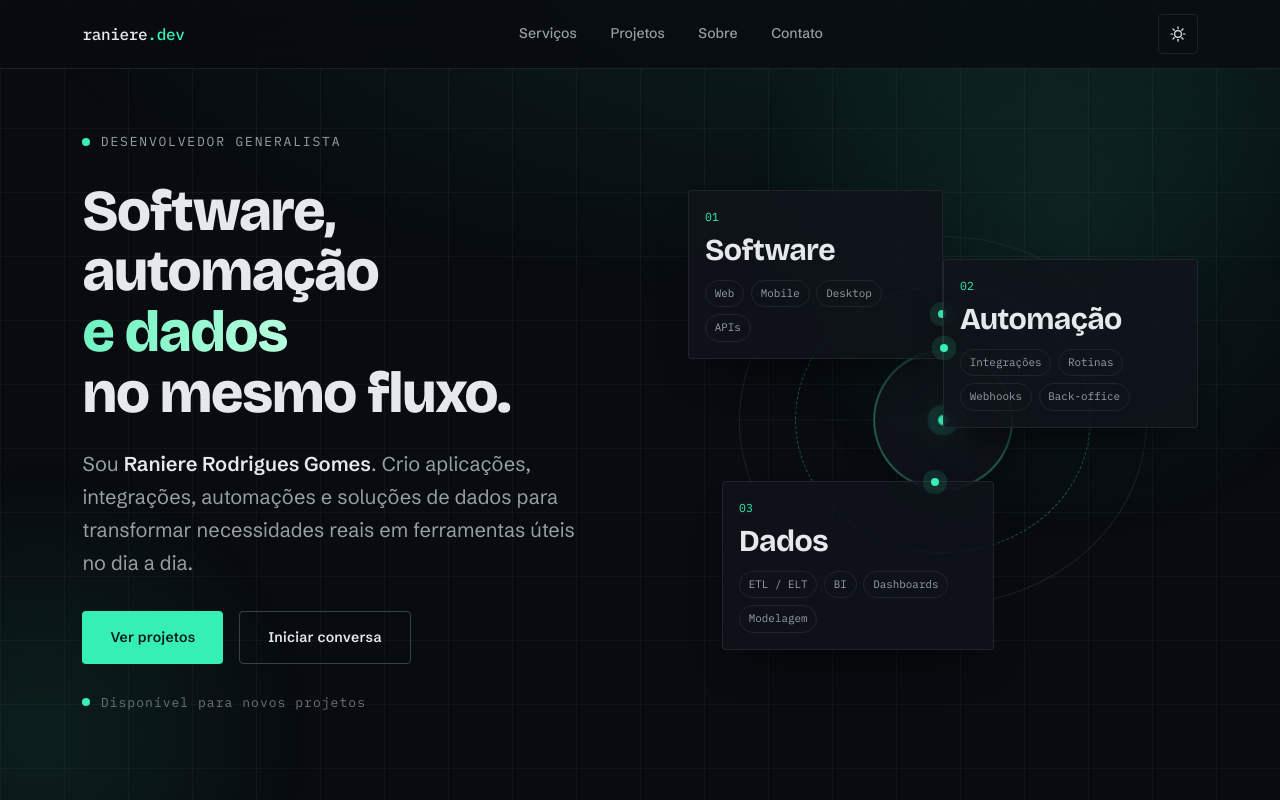
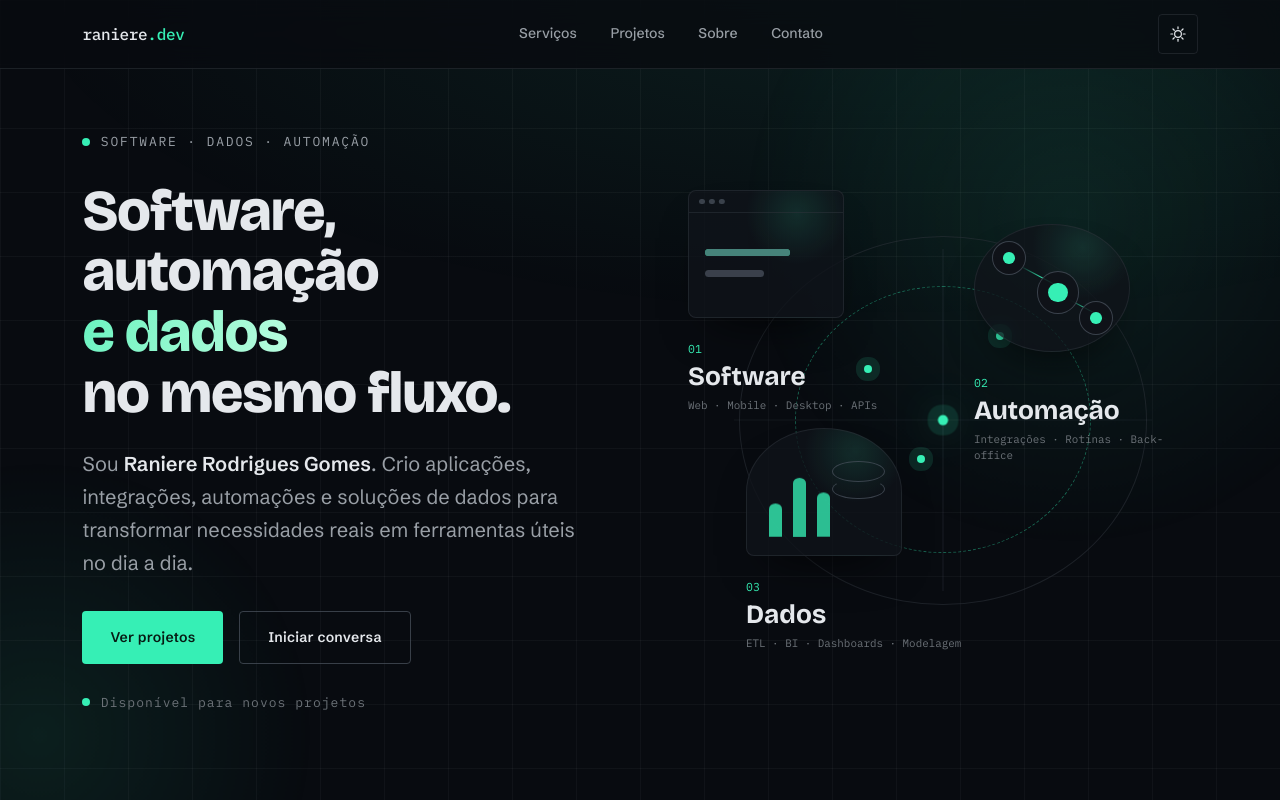
Before and after one commit to raniere57/raniere-dev, a React (Vite) app: page / in a window 1280 px wide. Shown: the top 800 px of the page. Built offline with nearby package versions, Linux system fonts and the light colour scheme.

Commit message:
Refina orbitas visuais do hero

```diff
--- a/src/components/hero/Hero.tsx
+++ b/src/components/hero/Hero.tsx
@@ -8,7 +8,7 @@ export function Hero() {
         <div className="hero__content">
           <p className="hero__eyebrow">
             <span className="hero__pulse" aria-hidden="true" />
-            Desenvolvedor generalista
+            Software · Dados · Automação
           </p>
 
           <h1 id="hero-heading" className="hero__title">
--- a/src/components/hero/HeroScopeMap.tsx
+++ b/src/components/hero/HeroScopeMap.tsx
@@ -4,19 +4,55 @@ const LANES = [
   {
     id: 'software',
     title: 'Software',
-    items: ['Web', 'Mobile', 'Desktop', 'APIs'],
+    detail: 'Web · Mobile · Desktop · APIs',
   },
   {
     id: 'automacao',
     title: 'Automação',
-    items: ['Integrações', 'Rotinas', 'Webhooks', 'Back-office'],
+    detail: 'Integrações · Rotinas · Back-office',
   },
   {
     id: 'dados',
     title: 'Dados',
-    items: ['ETL / ELT', 'BI', 'Dashboards', 'Modelagem'],
+    detail: 'ETL · BI · Dashboards · Modelagem',
   },
 ]
+
+function ScopeArtifact({ id }: { id: string }) {
+  if (id === 'software') {
+    return (
+      <div className="scope-artifact scope-artifact--software">
+        <span className="artifact-window__bar" />
+        <span className="artifact-window__line artifact-window__line--wide" />
+        <span className="artifact-window__line" />
+        <span className="artifact-window__line artifact-window__line--short" />
+        <span className="artifact-window__cursor" />
+      </div>
+    )
+  }
+
+  if (id === 'automacao') {
+    return (
+      <div className="scope-artifact scope-artifact--automacao">
+        <span className="artifact-flow__line artifact-flow__line--a" />
+        <span className="artifact-flow__line artifact-flow__line--b" />
+        <span className="artifact-flow__node artifact-flow__node--source" />
+        <span className="artifact-flow__node artifact-flow__node--router" />
+        <span className="artifact-flow__node artifact-flow__node--target" />
+      </div>
+    )
+  }
+
+  return (
+    <div className="scope-artifact scope-artifact--dados">
+      <span className="artifact-data__bar artifact-data__bar--one" />
+      <span className="artifact-data__bar artifact-data__bar--two" />
+      <span className="artifact-data__bar artifact-data__bar--three" />
+      <span className="artifact-data__base artifact-data__base--top" />
+      <span className="artifact-data__base artifact-data__base--bottom" />
+    </div>
+  )
+}
 
 export function HeroScopeMap() {
   return (
@@ -29,16 +65,15 @@ export function HeroScopeMap() {
         {LANES.map((lane, index) => (
           <div
             key={lane.id}
-            className={`scope-map__lane scope-map__lane--${lane.id}`}
+            className={`scope-map__domain scope-map__domain--${lane.id}`}
             style={{ '--lane-index': index } as CSSProperties}
           >
-            <span className="scope-map__index">{String(index + 1).padStart(2, '0')}</span>
-            <h2>{lane.title}</h2>
-            <ul>
-              {lane.items.map((item) => (
-                <li key={item}>{item}</li>
-              ))}
-            </ul>
+            <ScopeArtifact id={lane.id} />
+            <div className="scope-map__label">
+              <span>{String(index + 1).padStart(2, '0')}</span>
+              <strong>{lane.title}</strong>
+              <small>{lane.detail}</small>
+            </div>
           </div>
         ))}
       </div>
--- a/src/components/hero/hero.css
+++ b/src/components/hero/hero.css
@@ -238,13 +238,9 @@
 }
 
 .scope-map__core,
-.scope-map__lane {
+.scope-map__domain {
   position: relative;
   z-index: 1;
-  border: 1px solid var(--color-border);
-  background: color-mix(in oklab, var(--color-bg-raised) 86%, transparent);
-  backdrop-filter: blur(10px);
-  box-shadow: var(--shadow-card);
 }
 
 .scope-map__core {
@@ -278,23 +274,20 @@
   }
 }
 
-.scope-map__lane {
-  width: min(100%, 17rem);
-  padding: 1rem;
-  border-radius: var(--radius-card);
+.scope-map__domain {
+  width: min(100%, 14rem);
+  display: grid;
+  gap: 0.85rem;
   animation: scope-node-enter 0.8s var(--ease-out-expo) both;
   animation-delay: calc(520ms + var(--lane-index) * 120ms);
-  transition:
-    transform var(--duration-normal) var(--ease-out-expo),
-    border-color var(--duration-normal) ease;
+  transition: transform var(--duration-normal) var(--ease-out-expo);
 }
 
-.scope-map__lane:hover {
+.scope-map__domain:hover {
   transform: translateY(-4px);
-  border-color: var(--color-accent);
 }
 
-.scope-map__lane::before {
+.scope-map__domain::before {
   content: '';
   position: absolute;
   width: 8px;
@@ -304,39 +297,39 @@
   box-shadow: 0 0 0 8px var(--color-accent-soft);
 }
 
-.scope-map__lane--software {
+.scope-map__domain--software {
   grid-column: 1 / 4;
   grid-row: 1 / 3;
   align-self: start;
 }
 
-.scope-map__lane--software::before {
-  right: -4px;
-  bottom: 24%;
+.scope-map__domain--software::before {
+  right: 18%;
+  bottom: 18%;
 }
 
-.scope-map__lane--automacao {
+.scope-map__domain--automacao {
   grid-column: 4 / 7;
   grid-row: 2 / 4;
   align-self: center;
   justify-self: end;
 }
 
-.scope-map__lane--automacao::before {
-  left: -4px;
-  top: 50%;
+.scope-map__domain--automacao::before {
+  left: 10%;
+  top: 45%;
 }
 
-.scope-map__lane--dados {
+.scope-map__domain--dados {
   grid-column: 1 / 5;
   grid-row: 5 / 7;
   align-self: end;
   justify-self: center;
 }
 
-.scope-map__lane--dados::before {
+.scope-map__domain--dados::before {
   right: 20%;
-  top: -4px;
+  top: 12%;
 }
 
 @keyframes scope-node-enter {
@@ -350,35 +343,229 @@
   }
 }
 
-.scope-map__index {
-  display: block;
+.scope-map__label {
+  max-width: 15rem;
+}
+
+.scope-map__label span {
+  display: inline-block;
   font-family: var(--font-mono);
   font-size: 0.72rem;
   color: var(--color-accent);
-  margin-bottom: 0.55rem;
+  margin-bottom: 0.35rem;
 }
 
-.scope-map__lane h2 {
-  font-size: clamp(1.25rem, 1rem + 1.2vw, 1.9rem);
-  margin-bottom: 0.8rem;
+.scope-map__label strong {
+  display: block;
+  font-family: var(--font-display);
+  font-size: clamp(1.15rem, 1rem + 1vw, 1.65rem);
+  line-height: 1.05;
 }
 
-.scope-map__lane ul {
-  display: flex;
-  flex-wrap: wrap;
-  gap: 0.42rem;
-  list-style: none;
-  margin: 0;
-  padding: 0;
+.scope-map__label small {
+  display: block;
+  margin-top: 0.35rem;
+  font-family: var(--font-mono);
+  font-size: 0.68rem;
+  line-height: 1.5;
+  color: var(--color-text-faint);
 }
 
-.scope-map__lane li {
-  font-family: var(--font-mono);
-  font-size: 0.68rem;
-  color: var(--color-text-muted);
+.scope-artifact {
+  position: relative;
+  width: 9.75rem;
+  height: 8rem;
   border: 1px solid var(--color-border);
+  background:
+    radial-gradient(circle at 70% 18%, var(--color-accent-soft), transparent 34%),
+    color-mix(in oklab, var(--color-bg-raised) 78%, transparent);
+  backdrop-filter: blur(10px);
+  box-shadow: var(--shadow-card);
+}
+
+.scope-artifact--software {
+  border-radius: 8px;
+  overflow: hidden;
+}
+
+.artifact-window__bar {
+  position: absolute;
+  inset: 0 0 auto;
+  height: 1.4rem;
+  border-bottom: 1px solid var(--color-border);
+}
+
+.artifact-window__bar::before {
+  content: '';
+  position: absolute;
+  top: 0.5rem;
+  left: 0.65rem;
+  width: 0.34rem;
+  height: 0.34rem;
+  border-radius: 50%;
+  background: var(--color-border-strong);
+  box-shadow:
+    0.62rem 0 0 var(--color-border-strong),
+    1.24rem 0 0 var(--color-border-strong);
+}
+
+.artifact-window__line,
+.artifact-window__cursor {
+  position: absolute;
+  left: 1rem;
+  height: 0.42rem;
   border-radius: 999px;
-  padding: 0.25rem 0.55rem;
+  background: var(--color-border-strong);
+}
+
+.artifact-window__line--wide {
+  top: 2.35rem;
+  width: 6.8rem;
+  background: var(--color-accent);
+}
+
+.artifact-window__line {
+  top: 3.65rem;
+  width: 5.3rem;
+}
+
+.artifact-window__line--short {
+  top: 4.95rem;
+  width: 3.7rem;
+}
+
+.artifact-window__cursor {
+  top: 6.25rem;
+  width: 0.55rem;
+  background: var(--color-accent);
+  animation: blink 1.1s steps(1) infinite;
+}
+
+.scope-artifact--automacao {
+  border-radius: 50%;
+}
+
+.artifact-flow__node,
+.artifact-flow__line {
+  position: absolute;
+}
+
+.artifact-flow__node {
+  width: 2.15rem;
+  height: 2.15rem;
+  border: 1px solid var(--color-border-strong);
+  border-radius: 50%;
+  background: color-mix(in oklab, var(--color-bg-raised) 88%, transparent);
+}
+
+.artifact-flow__node::before {
+  content: '';
+  position: absolute;
+  inset: 0.65rem;
+  border-radius: 50%;
+  background: var(--color-accent);
+}
+
+.artifact-flow__node--source {
+  top: 1rem;
+  left: 1.05rem;
+}
+
+.artifact-flow__node--router {
+  top: 2.9rem;
+  left: 3.85rem;
+  width: 2.65rem;
+  height: 2.65rem;
+}
+
+.artifact-flow__node--target {
+  right: 1rem;
+  bottom: 1rem;
+}
+
+.artifact-flow__line {
+  height: 1px;
+  background: linear-gradient(90deg, transparent, var(--color-accent), transparent);
+  transform-origin: left;
+}
+
+.artifact-flow__line--a {
+  top: 2.55rem;
+  left: 2.85rem;
+  width: 3.15rem;
+  transform: rotate(28deg);
+}
+
+.artifact-flow__line--b {
+  top: 4.65rem;
+  left: 5.9rem;
+  width: 2.8rem;
+  transform: rotate(28deg);
+}
+
+.scope-artifact--dados {
+  border-radius: 50% 50% 8px 8px;
+}
+
+.artifact-data__bar,
+.artifact-data__base {
+  position: absolute;
+}
+
+.artifact-data__bar {
+  bottom: 1.15rem;
+  width: 0.82rem;
+  border-radius: 999px 999px 2px 2px;
+  background: var(--color-accent);
+  transform-origin: bottom;
+  animation: data-bar 4s ease-in-out infinite;
+}
+
+.artifact-data__bar--one {
+  left: 1.35rem;
+  height: 2.5rem;
+}
+
+.artifact-data__bar--two {
+  left: 2.85rem;
+  height: 4.5rem;
+  animation-delay: 320ms;
+}
+
+.artifact-data__bar--three {
+  left: 4.35rem;
+  height: 3.35rem;
+  animation-delay: 640ms;
+}
+
+@keyframes data-bar {
+  50% {
+    transform: scaleY(0.82);
+    opacity: 0.78;
+  }
+}
+
+.artifact-data__base {
+  right: 1rem;
+  width: 3.3rem;
+  height: 1.3rem;
+  border: 1px solid var(--color-border-strong);
+  border-radius: 50%;
+}
+
+.artifact-data__base--top {
+  top: 2rem;
+}
+
+.artifact-data__base--bottom {
+  top: 3.1rem;
+  border-top-color: transparent;
+}
+
+@keyframes blink {
+  50% {
+    opacity: 0;
+  }
 }
 
 @media (max-width: 880px) {
@@ -444,11 +631,19 @@
     margin-inline: auto;
   }
 
-  .scope-map__lane {
+  .scope-map__domain {
     width: 100%;
+    grid-template-columns: auto 1fr;
+    align-items: center;
+    gap: 1rem;
   }
 
-  .scope-map__lane::before {
+  .scope-map__domain::before {
     display: none;
   }
+
+  .scope-artifact {
+    width: 7.5rem;
+    height: 6.25rem;
+  }
 }
```
